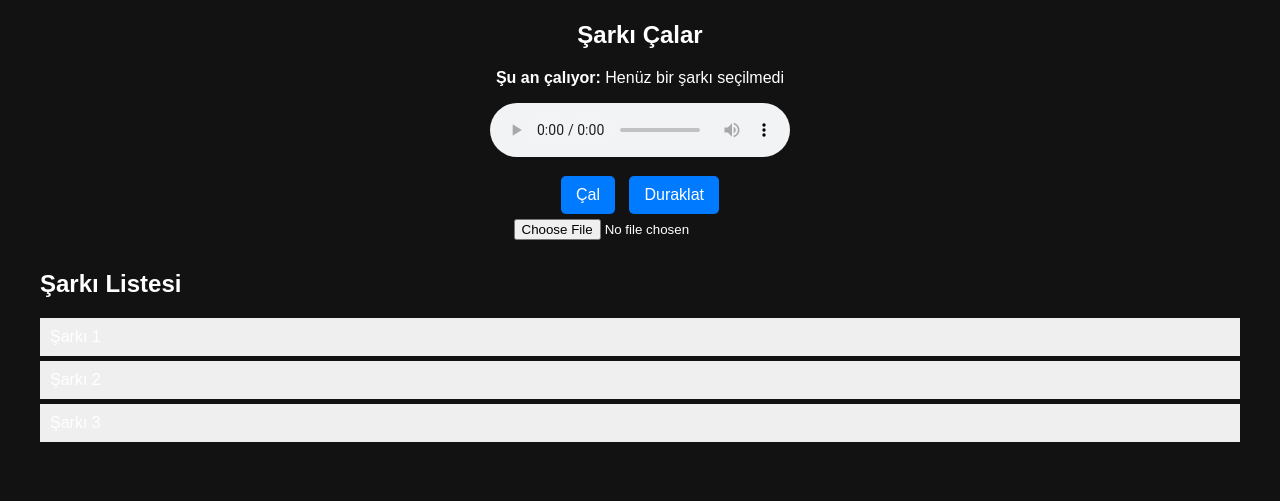
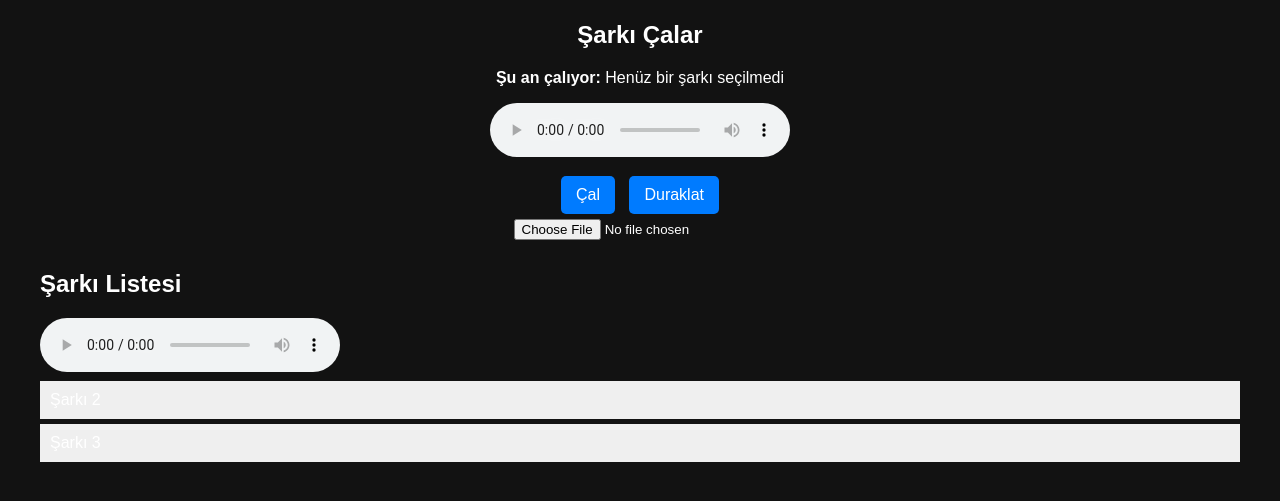
Before and after one commit to manugb09/deneme, a plain HTML site: page index.html in a window 1280 px wide. Shown: the part 99-600 px from the top of the page. Drawn offline with Linux system fonts and the light colour scheme.

Commit message:
Update index.html

```diff
--- a/index.html
+++ b/index.html
@@ -30,7 +30,11 @@
             <section class="playlist">
                 <h2>Şarkı Listesi</h2>
                 <ul id="song-list">
-                    <li data-src="https://www.soundhelix.com/examples/mp3/SoundHelix-Song-1.mp3" class="song-item">Şarkı 1</li>
+                    <audio controls>
+    <source src="https://drive.google.com/uc?export=download&id=1vh5FHUhQvkaxZlXJx--tDMF8PVKqrC2P" type="audio/mpeg">
+    Tarayıcınız bu ses dosyasını desteklemiyor.
+</audio>
+
                     <li data-src="https://www.soundhelix.com/examples/mp3/SoundHelix-Song-2.mp3" class="song-item">Şarkı 2</li>
                     <li data-src="https://www.soundhelix.com/examples/mp3/SoundHelix-Song-3.mp3" class="song-item">Şarkı 3</li>
                 </ul>
```
